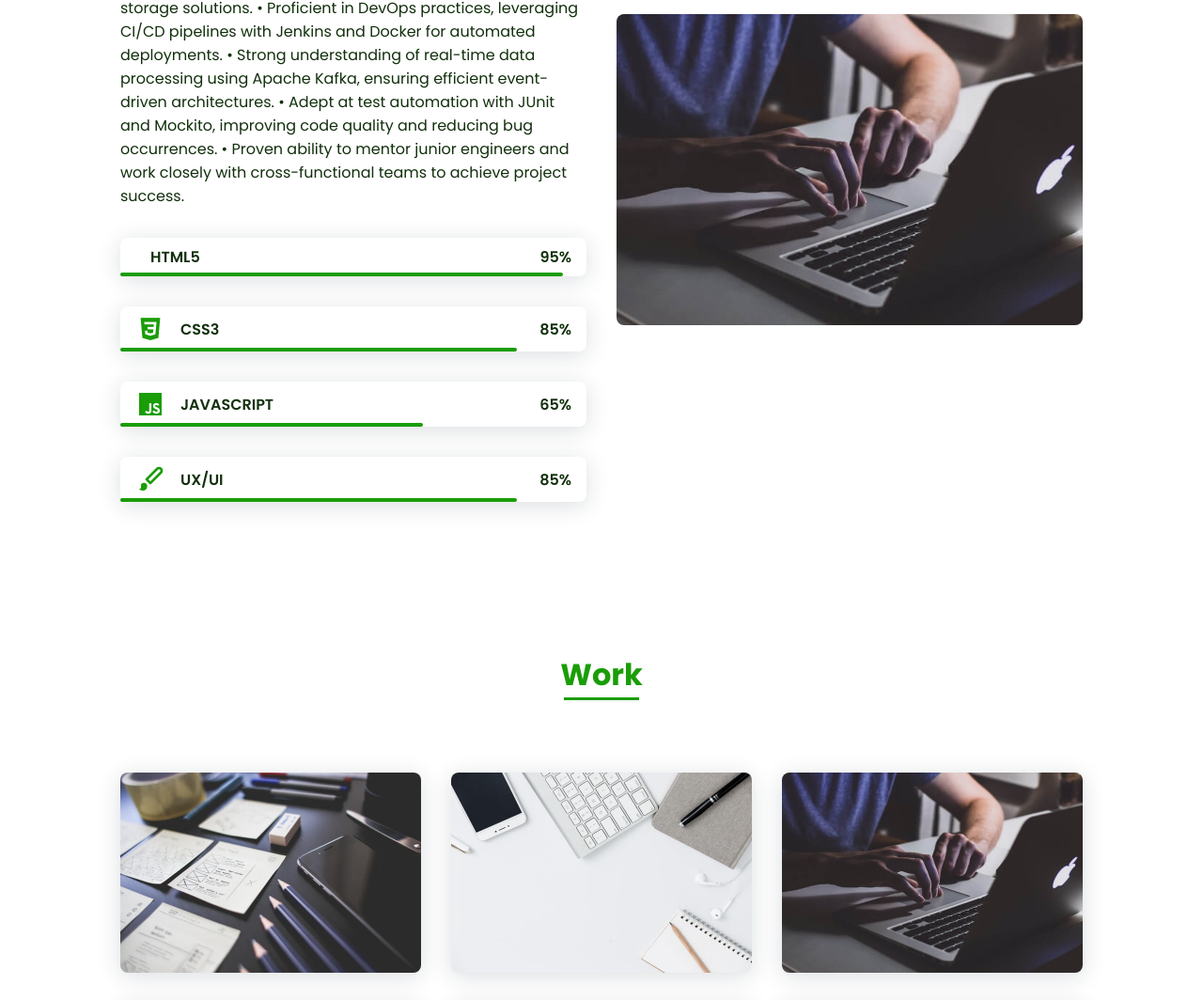
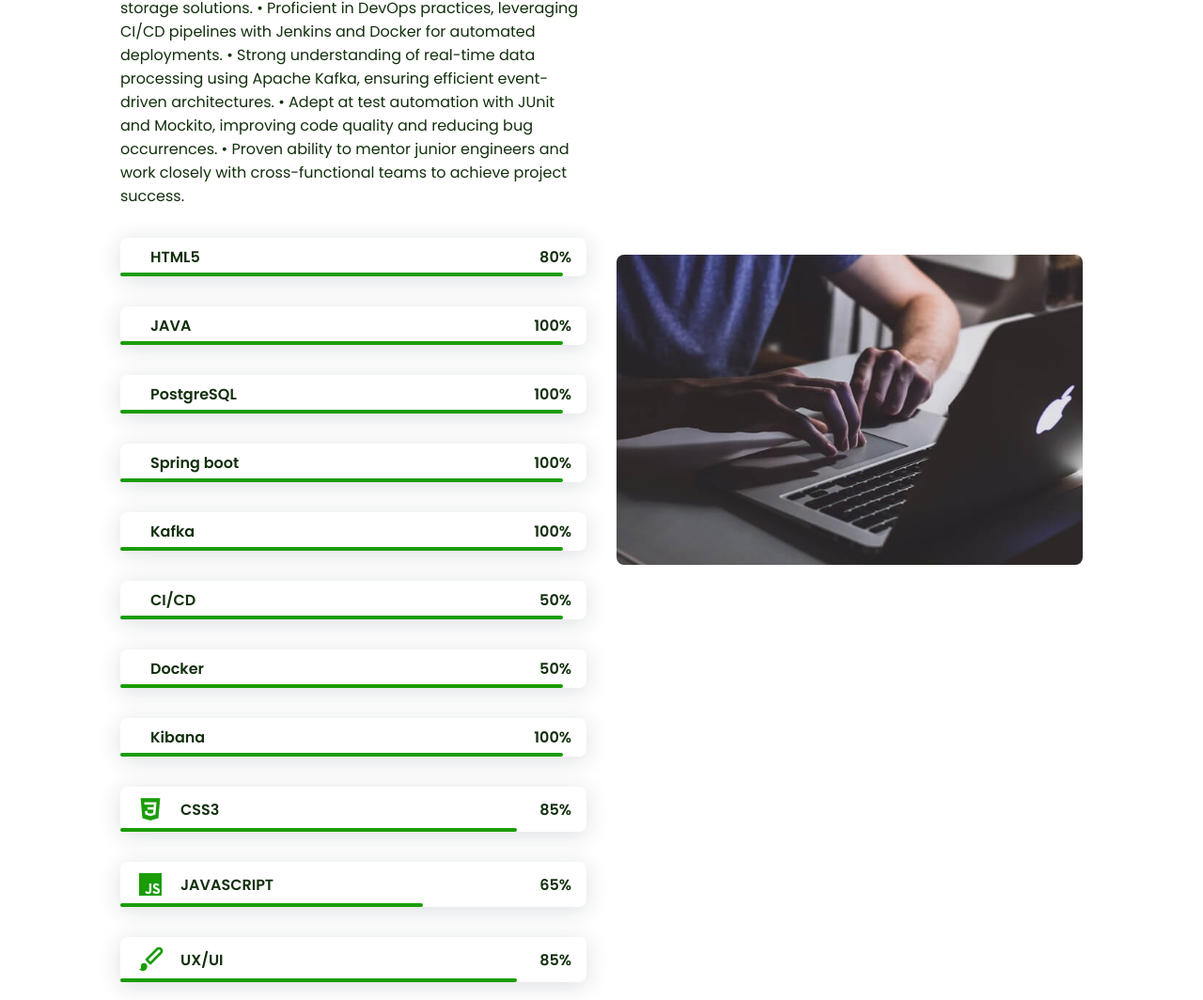
Before and after one commit to ishaik-ext/imran-portfolio, a plain HTML site: page index.html in a window 1280 px wide. Shown: the part 1728-2792 px from the top of the page at 94% size. Drawn offline with nearby package versions, Linux system fonts and the light colour scheme.

Commit message:
new change

```diff
--- a/index.html
+++ b/index.html
@@ -41,13 +41,12 @@
                 <div class="home__data">
                     <h1 class="home__title">Hi,<br>I'am <span class="home__title-color">Shaik Imran</span><br> Java Developer</h1>
 
-                    <a href="#" class="button">Contact</a>
+                    <a href="assets\Imran_Java_developer-Resume.v1.pdf" download="Imran_Java_developer-Resume.v1.pdf" class="button">Download Resume</a>
                 </div>
 
                 <div class="home__social">
-                    <a href="" class="home__social-icon"><i class='bx bxl-linkedin'></i></a>
-                    <a href="" class="home__social-icon"><i class='bx bxl-behance' ></i></a>
-                    <a href="" class="home__social-icon"><i class='bx bxl-github' ></i></a>
+                    <a href="https://www.linkedin.com/in/shaik-imran-9aa435181/" class="home__social-icon"><i class='bx bxl-linkedin'></i></a>
+                    <a href="https://github.com/ishaik-ext" class="home__social-icon"><i class='bx bxl-github' ></i></a>
                 </div>
 
                 <div class="home__img">
@@ -102,7 +101,90 @@
 
                             </div>
                             <div>
-                                <span class="skills__percentage">95%</span>
+                                <span class="skills__percentage">80%</span>
+                            </div>
+                        </div>
+                        <div class="skills__data">
+                            <div class="skills__names">
+                                <i class='bx bxl-java skills__icon'></i>
+                                <span class="skills__name">JAVA</span>
+                            </div>
+                            <div class="skills__bar skills__html">
+                            </div>
+                            <div>
+                                <span class="skills__percentage">100%</span>
+                            </div>
+                        </div>
+                        <div class="skills__data">
+                            <div class="skills__names">
+                                <i class='bx bxl-java skills__icon'></i>
+                                <span class="skills__name">PostgreSQL</span>
+                            </div>
+                            <div class="skills__bar skills__html">
+
+                            </div>
+                            <div>
+                                <span class="skills__percentage">100%</span>
+                            </div>
+                        </div>
+                        <div class="skills__data">
+                            <div class="skills__names">
+                                <i class='bx bxl-java skills__icon'></i>
+                                <span class="skills__name">Spring boot</span>
+                            </div>
+                            <div class="skills__bar skills__html">
+
+                            </div>
+                            <div>
+                                <span class="skills__percentage">100%</span>
+                            </div>
+                        </div>
+                        <div class="skills__data">
+                            <div class="skills__names">
+                                <i class='bx bxl-java skills__icon'></i>
+                                <span class="skills__name">Kafka</span>
+                            </div>
+                            <div class="skills__bar skills__html">
+
+                            </div>
+                            <div>
+                                <span class="skills__percentage">100%</span>
+                            </div>
+                        </div>
+                        <div class="skills__data">
+                            <div class="skills__names">
+                                <i class='bx bxl-java skills__icon'></i>
+                                <span class="skills__name">CI/CD</span>
+                            </div>
+                            <div class="skills__bar skills__html">
+
+                            </div>
+                            <div>
+                                <span class="skills__percentage">50%</span>
+                            </div>
+                        </div>
+                        <div class="skills__data">
+                            <div class="skills__names">
+                                <i class='bx bxl-java skills__icon'></i>
+                                <span class="skills__name">Docker</span>
+                            </div>
+                            <div class="skills__bar skills__html">
+
+                            </div>
+                            <div>
+                                <span class="skills__percentage">50%</span>
+                            </div>
+                        </div>
+                        <div class="skills__data">
+                            <div class="skills__names">
+                                <i class='bx bxl-java skills__icon'></i>
+                                <span class="skills__name">Kibana</span>
+                            </div>
+                            <div class="skills__bar skills__html">
+
+                            </div>
+                            <div>
+                                <span class="skills__percentage">100%</span>
                             </div>
                         </div>
                         <div class="skills__data">
@@ -184,7 +266,7 @@
                         <input type="text" placeholder="Name" class="contact__input">
                         <input type="mail" placeholder="Email" class="contact__input">
                         <textarea name="" id="" cols="0" rows="10" class="contact__input"></textarea>
-                        <input type="button" value="Enviar" class="contact__button button">
+                        <input type="button" value="Send" class="contact__button button">
                     </form>
                 </div>
             </section>
@@ -192,13 +274,13 @@
 
         <!--===== FOOTER =====-->
         <footer class="footer">
-            <p class="footer__title">Marlon</p>
+            <p class="footer__title">Thank You</p>
             <div class="footer__social">
                 <a href="#" class="footer__icon"><i class='bx bxl-facebook' ></i></a>
                 <a href="#" class="footer__icon"><i class='bx bxl-instagram' ></i></a>
                 <a href="#" class="footer__icon"><i class='bx bxl-twitter' ></i></a>
             </div>
-            <p class="footer__copy">&#169; Bedimcode. All rigths reserved</p>
+            <p class="footer__copy"> Thanks for visiting</p>
         </footer>
 
 
```
Also changed, not shown: 2 other files.
